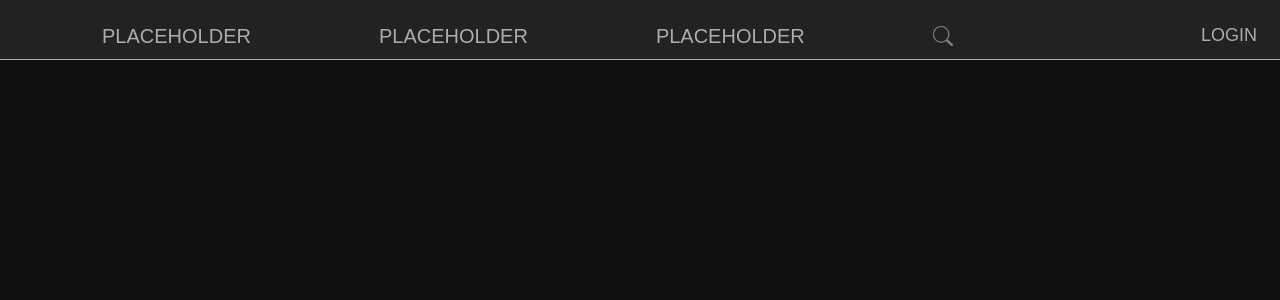
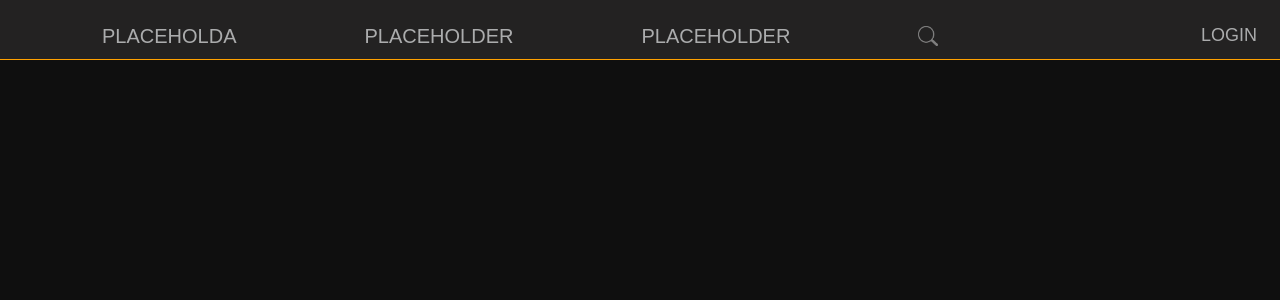
Before and after one commit to AamirHashmi/phpPractice, a PHP site: page / in a window 1280 px wide. Shown: the top 300 px of the page. Run offline with PHP 8.4, Linux system fonts and the light colour scheme.

Commit message:
change the button text

```diff
--- a/index.php
+++ b/index.php
@@ -9,7 +9,7 @@
 <body>
     <div id="navbar">
         <ul>
-            <li><a href="index.php">PLACEHOLDER</a></li>
+            <li><a href="index.php">PLACEHOLDA</a></li>
             <li><a href="https://www.w3schools.com/html/">PLACEHOLDER</a></li>
             <li><a href="https://www.w3schools.com/html/">PLACEHOLDER</a></li>
             <li><input type = "image" src="media/search_icon.png" id="searchBtn" onclick="showSearchBar()" height="20px" width="20px" alt="search"></li>
```
